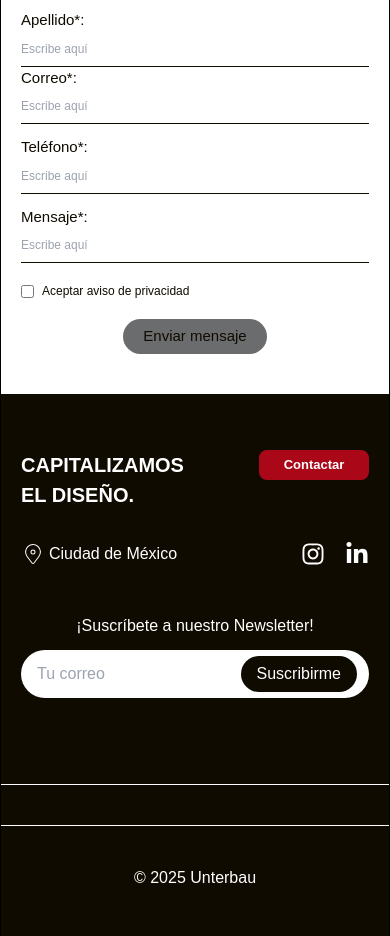
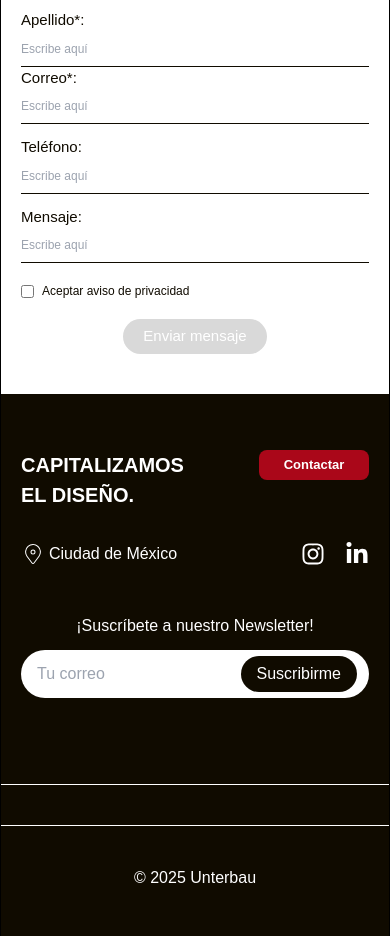
Before and after one commit to MiguelCorderoC/Unterbau-Gatsby, a Gatsby site: page / in a window 390 px wide. Shown: the part 5320-6256 px from the top of the page. Built offline with nearby package versions, Linux system fonts and the light colour scheme; Gatsby itself is replaced by a stand-in of ours; some packages are replaced by stand-ins of ours.

Commit message:
fix contacto en mobile

```diff
--- a/src/components/footer/ContactoFormulario.js
+++ b/src/components/footer/ContactoFormulario.js
@@ -224,7 +224,7 @@ export const ContactoFormulario = () => {
                 }`}
               >
                 {" "}
-                Teléfono*:
+                Teléfono:
               </label>
               <label
                 htmlFor="mensaje"
@@ -256,7 +256,7 @@ export const ContactoFormulario = () => {
                 location.pathname === "/contacto/" ? "lg:hidden" : "block"
               }`}
             >
-              Mensaje*:
+              Mensaje:
             </label>
             <label
               htmlFor="mensaje"
@@ -286,7 +286,7 @@ export const ContactoFormulario = () => {
                 onChange={() => setAviso(!aviso)}
                 className="border border-white text-white accent-transparent hidden lg:block"
               />{" "}
-              <input type="checkbox" className="lg:hidden" />
+              <input type="checkbox" onChange={() => setAviso(!aviso)} className="lg:hidden" />
               <span>Aceptar aviso de privacidad</span>
             </div>
             <span className="hidden lg:block">*Campos obligatorios</span>
@@ -294,9 +294,9 @@ export const ContactoFormulario = () => {
           <div className="flex justify-center">
             <button
               className={`py-1.5 px-5 rounded-full mt-5 lg:font-semibold text-[15px] font-medium lg:w-[174px] lg:h-[39px] ${
-                !aviso || isEmpty(nombre) || isEmpty(apellido) || isEmpty(email)
-                  ? "bg-unterbau-silver text-unterbau-dark"
-                  : "bg-unterbau-white text-unterbau-dark"
+                !aviso || isEmpty(nombre) || isEmpty(apellido) || isEmpty(email) || location.pathname === "/contacto/"
+                  ? `${!aviso || isEmpty(nombre) || isEmpty(apellido) || isEmpty(email) || location.pathname !== "/contacto/" ? 'bg-unterbau-gray text-unterbau-white' : 'bg-unterbau-white text-unterbau-dark'}`
+                  : "bg-unterbau-dark text-unterbau-white"
               }`}
               onClick={redirectToWhatsapp}
               disabled={!aviso || isEmpty(nombre) || isEmpty(apellido) || isEmpty(email)}
```
Also changed, not shown: 1 other file.
